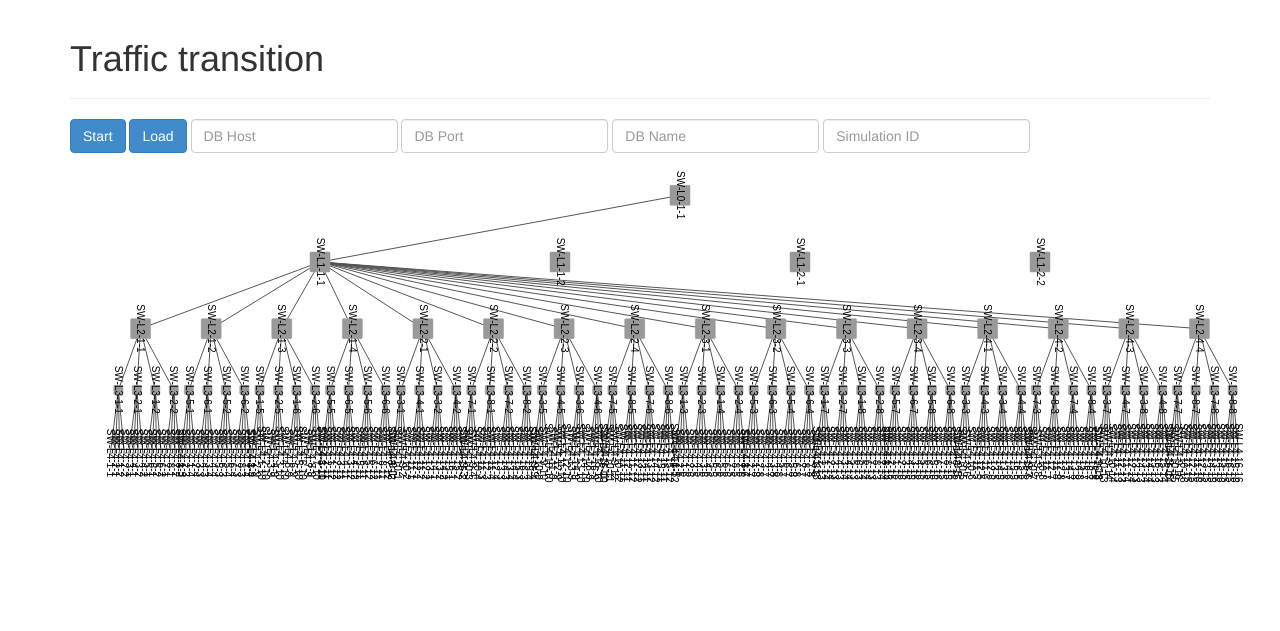
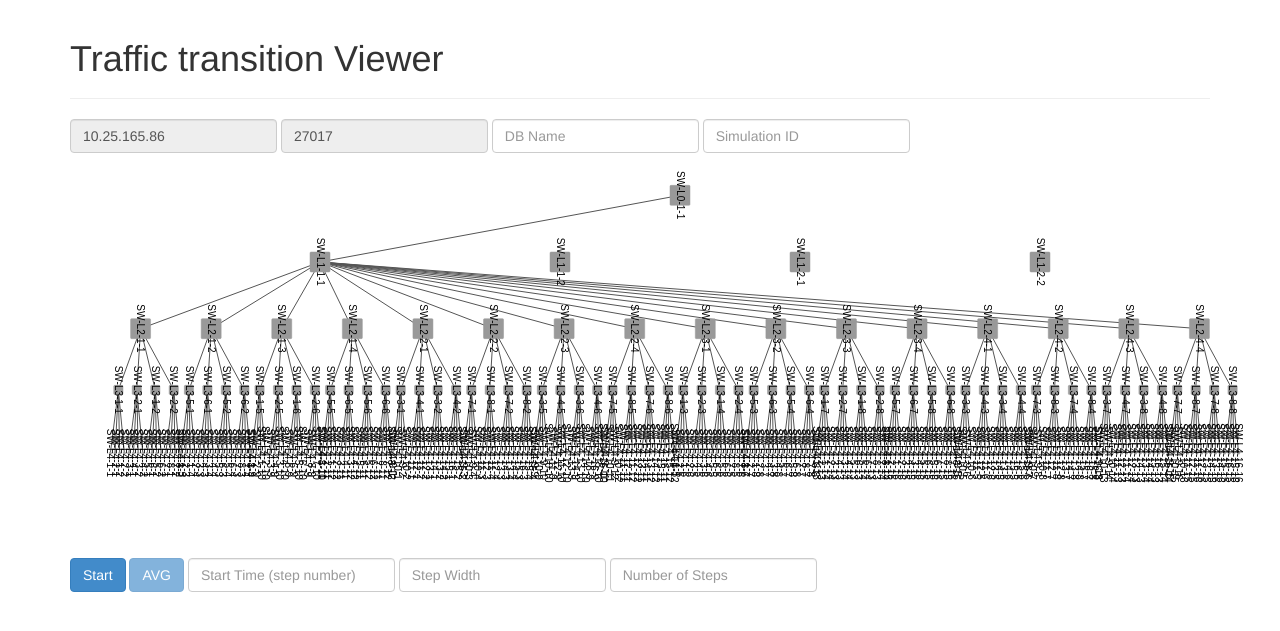
Before and after one commit to koh1/sim_ds, a Django app: page /nwk_vis/ in a window 1280 px wide. Shown: the part 51-682 px from the top of the page. Run offline with Django 3.2, Linux system fonts and the light colour scheme; some libraries are stand-ins or nearby versions.

Commit message:
modified:   static/js/my_raphael.js modified:   templates/nwk_vis/index.html

```diff
--- a/static/js/my_raphael.js
+++ b/static/js/my_raphael.js
@@ -25,12 +25,22 @@ var nodes_per_layer;
 var span_nodes;
 var vert_span_nodes;
 
+var traffic_avg;
+var traffic_text;
+var db_name;
+var coll;
+var start_time;
+var step_width;
+
+
 $(function() {
     paper = Raphael("canvas", width, height);
     nodes = {};
     paths = {};
     texts = {};
     bubbles = {};
+    traffic_avg = {};
+    traffic_text = {};
     $.ajax({
 	type: 'GET',
 	url: '/static/data/topo2.json',
@@ -145,11 +155,20 @@ function sleep(time, callback, param) {
 }
 
 function show_traffic() {
+    traffic_avg = {};
+    db_name = $("#db_name").val();
+    coll = $("#db_coll").val();
+    start_time = parseInt($("#start_time").val());
+    step_width = parseInt($("#step_width").val());
+    if (db_name == "" || coll == "") {
+	alert('Input DB name and Collection Name');
+	return;
+    }
     for (var key in texts) {
 	texts[key].hide();
     }
-    for (var i = 0; i < 100; i++) {
-	sleep(10, show_traffic_each, i);
+    for (var i = 0; i < parseInt($("#num_of_steps").val()); i++) {
+	sleep(100, show_traffic_each, i);
     }
     /*
     for (var key in texts) {
@@ -157,12 +176,29 @@ function show_traffic() {
 	texts[key].toFront();
     }
     */
+    $("#show_avg_btn").attr('disabled', false);
+}
+
+function show_avg_traffic() {
+    for (var key in traffic_avg) {
+	var avg = traffic_avg[key] / 1000000.0;
+	if (avg < 1) {
+	    avg = 0.0;
+	}
+//	avg_split = avg.toString().split(".");
+//	avg_str = avg_split[0] + avg_split[1].substring(0,2);
+	traffic_text[key] = paper.text(
+	    get_node_center(nodes[key])[0],
+	    get_node_center(nodes[key])[1],
+	    avg.toString().substring(0,5)).attr({'text-size': 4}).rotate(90);
+	bubbles[key].attr({
+	    r: traffic_avg[key]*5e-7
+	});
+    }
 }
 
 function show_traffic_each(i) {
-    var db_name = 'test';
-    var coll = 'coop_test_20140620143531_nwk';
-    var t = i * 10 + 100;
+    var t = i * step_width + start_time;
     var urlstr = "get_nwk_traffic/" + db_name + "/" + coll + "/" + t + "/";
     $.ajax({
 	async: false,
@@ -185,11 +221,13 @@ function draw_bubble(data) {
 					    get_node_center(nd)[1],
 					    data[i]['nw_usage_bits'] * 1e-7).attr({
 						'fill': colors['bs-primary'],
-																								'fill-opacity': 0.5,
+						'fill-opacity': 0.8,
 						'stroke': colors['bs-primary']
 					    });
+	    traffic_avg[nd_name] = data[i]['nw_usage_bits'];
 	} else {
 	    bubbles[nd_name].attr({r: data[i]['nw_usage_bits']*1e-7});
+	    traffic_avg[nd_name] = (traffic_avg[nd_name] + data[i]['nw_usage_bits'])/2;
 	}
     }
 }
--- a/templates/nwk_vis/index.html
+++ b/templates/nwk_vis/index.html
@@ -54,22 +54,20 @@
       <div class="row">
 	<div class="col-md-12">
 	  <div class="page-header">
-	    <h1>Traffic transition</h1>
+	    <h1>Traffic transition Viewer</h1>
 	  </div>
 	</div>
       </div>
       <div class="row">
 	<div class="col-md-12">
 	  <form class="form-inline" role="form">
-	    <button type="button" onclick="show_traffic()" class="btn btn-primary">Start</button>
-	    <button type="button" onclick="load_sim_parms()" class="btn btn-primary">Load</button>
 	    <div class="form-group">
 	      <label class="sr-only" for="db_host">DB Host</label>
-	      <input type="text" class="form-control" id="db_host" placeholder="DB Host"></input>
+	      <input type="text" value="10.25.165.86" class="form-control" id="db_host" placeholder="DB Host" readonly></input>
 	    </div>
 	    <div class="form-group">
 	      <label class="sr-only" for="db_port">DB Port</label>
-	      <input type="text" class="form-control" id="db_port" placeholder="DB Port"></input>
+	      <input type="text" class="form-control" id="db_port" placeholder="DB Port" value=27017 readonly></input>
 	    </div>
 	    <div class="form-group">
 	      <label class="sr-only" for="db_name">DB Name</label>
@@ -85,6 +83,26 @@
       <div class="row">
 	<div class="col-md-12">
 	  <div id="canvas"></div>
+	</div>
+      </div><!-- /.row -->
+      <div class="row">
+	<div class="col-md-12">
+	  <form class="form-inline" role="form">
+	    <button type="button" onclick="show_traffic()" class="btn btn-primary">Start</button>
+	    <button type="button" onclick="show_avg_traffic()" id="show_avg_btn" class="btn btn-primary" disabled>AVG</button>
+	    <div class="form-group">
+	      <label class="sr-only" for="start_time">Start Time</label>
+	      <input type="text" class="form-control" id="start_time" placeholder="Start Time (step number)"></input>
+	    </div>
+	    <div class="form-group">
+	      <label class="sr-only" for="step_width">Step Width</label>
+	      <input type="text" class="form-control" id="step_width" placeholder="Step Width"></input>
+	    </div>
+	    <div class="form-group">
+	      <label class="sr-only" for="num_of_steps">Number of Steps</label>
+	      <input type="text" class="form-control" id="num_of_steps" placeholder="Number of Steps"></input>
+	    </div>
+	  </form>
 	</div>
       </div><!-- /.row -->
       <div class="row">
```
Lines whose indentation alone changed are shown as unchanged.
